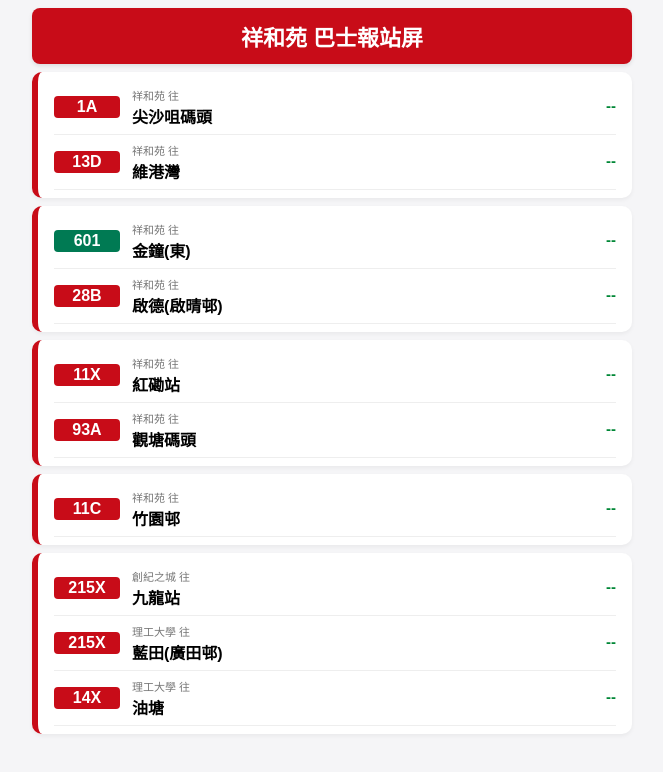
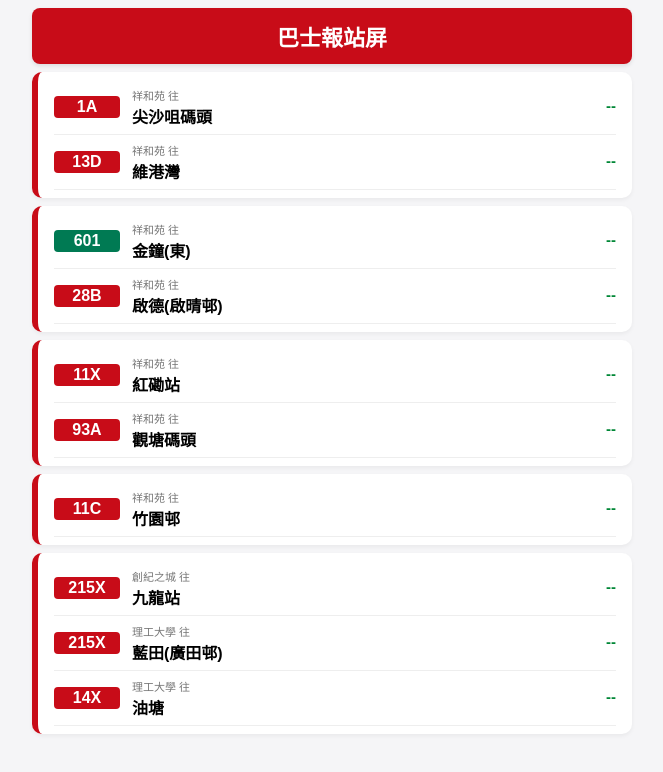
Before and after one commit to henryhkf/mybus, a plain HTML site: page index.html in a window 1280 px wide. Shown: the whole page, without its empty margins (308-971 px from the left). Drawn offline with Linux system fonts and the light colour scheme; no server answers.

Commit message:
Update index.html

```diff
--- a/index.html
+++ b/index.html
@@ -2,7 +2,7 @@
 <html lang="zh-Hant">
 <head>
     <meta charset="UTF-8">
-    <title>祥和苑巴士報站屏</title>
+    <title>巴士報站屏</title>
     <style>
         :root { --kmb-red: #C80C18; --kmb-light-bg: #F5F5F7; --card-bg: #FFFFFF; --text-main: #222222; --text-dim: #777777; --time-green: #008736; }
         body { background-color: var(--kmb-light-bg); font-family: sans-serif; padding: 8px; margin: 0; }
@@ -41,7 +41,7 @@
 <body>
 
 <div class="page-wrapper">
-    <div class="app-header">祥和苑 巴士報站屏</div>
+    <div class="app-header">巴士報站屏</div>
 
     <div class="station-group" id="zone-1">
         <div class="route-block" data-route="1A" data-stop="AE2A9F719AB5E353"><span class="route-no">1A</span><div class="details"><span class="current-stop">祥和苑 往</span><span class="destination-text">尖沙咀碼頭</span></div><div class="eta-container"></div></div>
```
